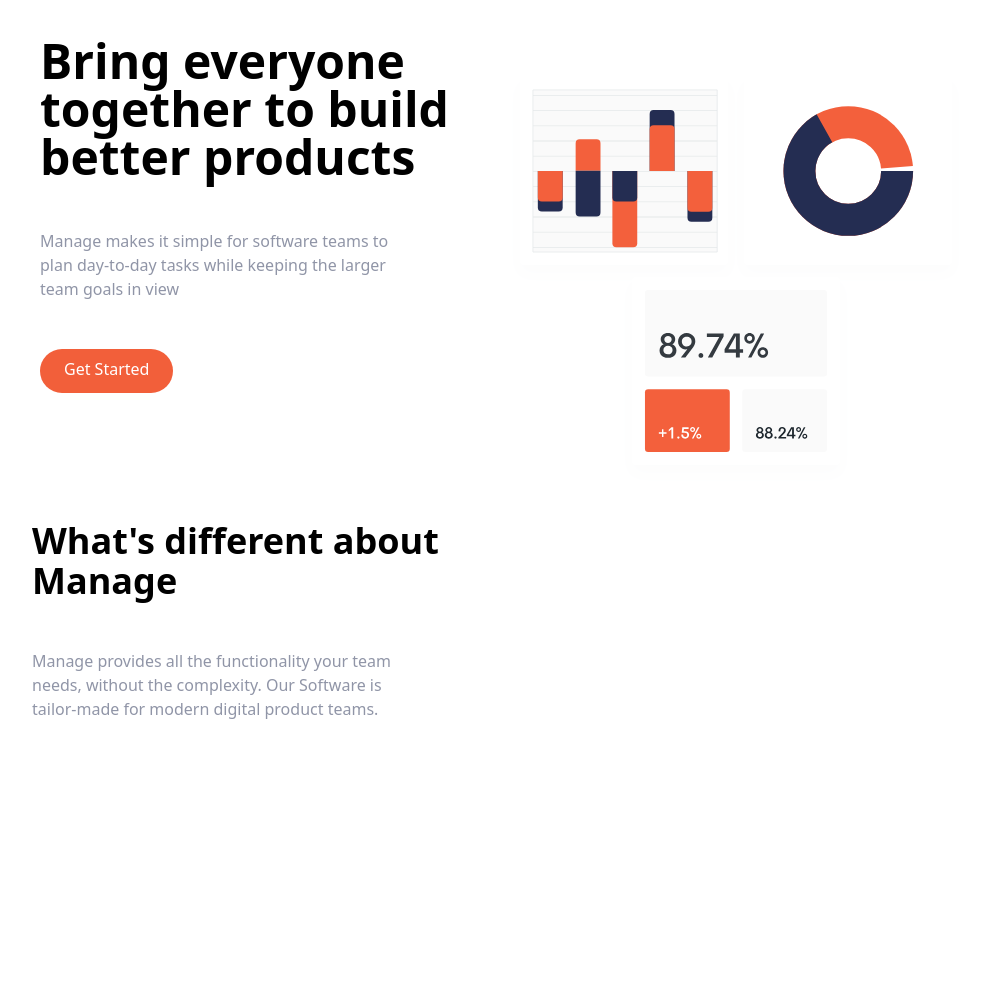
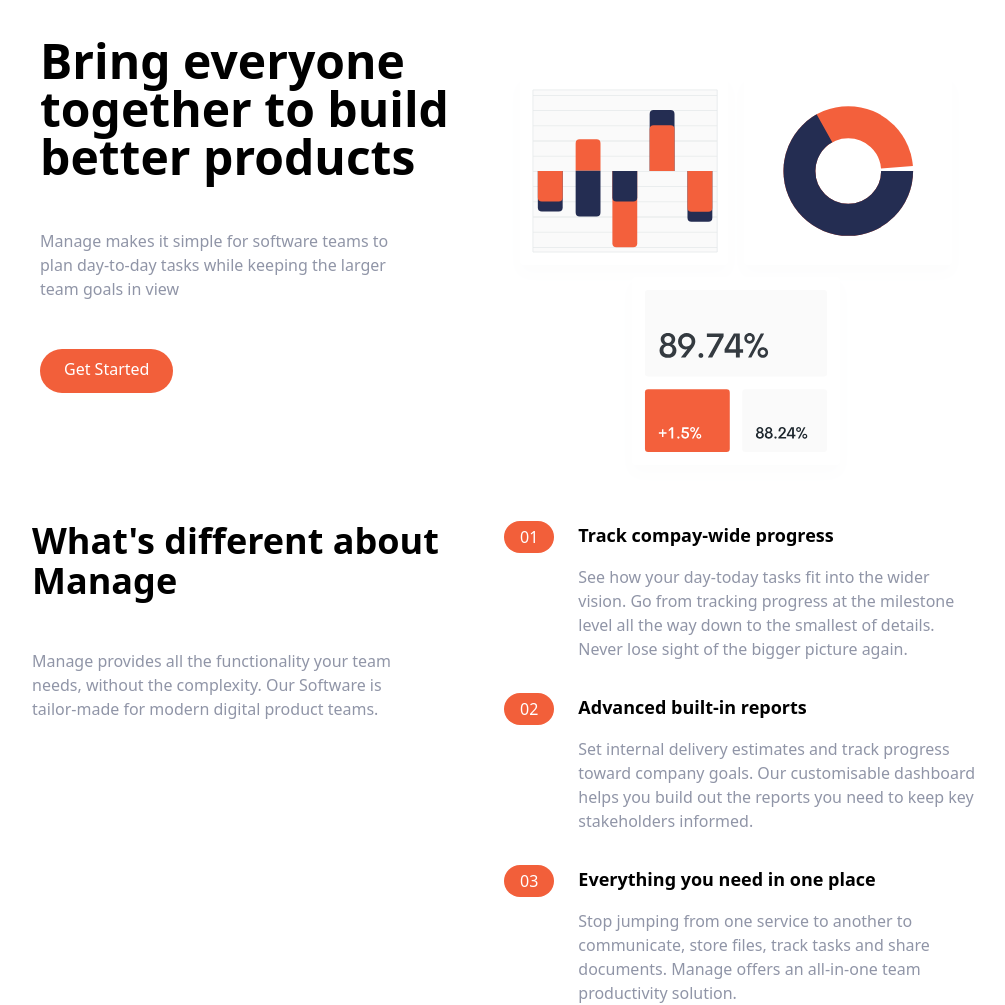
Before and after one commit to atimapreandrew/manage-landing-page, a website: page index.html in a window 1280 px wide. Shown: the part 95-1100 px from the top of the page, without its empty margins (136-1141 px from the left). Before the commit the page ends 816 px from the top, so only its background shows below. Drawn offline with Linux system fonts and the light colour scheme.

Commit message:
Tailwindcss Manage Landing Page

```diff
--- a/index.html
+++ b/index.html
@@ -84,8 +84,105 @@
         </div>
 
         <!-- Numbered List -->
-        <div class=""></div>
+        <div class="flex flex-col space-y-8 md:w-1/2">
+          <!-- List Item 1 -->
+          <div
+            class="flex flex-col space-y-3 md:space-y-0 md:space-x-6 md:flex-row"
+          >
+            <!-- Heading -->
+            <div class="rounded-l-full bg-brightRedSupLight md:bg-transparent">
+              <div class="flex items-center space-x-2">
+                <div
+                  class="px-4 py-2 text-white rounded-full bg-brightRed md:py-1"
+                >
+                  01
+                </div>
+                <h3 class="text-base font-bold md:mb-4 md:hidden">
+                  Trade company-wide progress
+                </h3>
+              </div>
+            </div>
+            <div>
+              <h3 class="hidden mb-4 text-lg font-bold md:block">
+                Track compay-wide progress
+              </h3>
+              <p class="text-darkGrayishBlue">
+                See how your day-today tasks fit into the wider vision. Go from
+                tracking progress at the milestone level all the way down to the
+                smallest of details. Never lose sight of the bigger picture
+                again.
+              </p>
+            </div>
+          </div>
+
+          <!-- List Item 2 -->
+          <div
+            class="flex flex-col space-y-3 md:space-y-0 md:space-x-6 md:flex-row"
+          >
+            <!-- Heading -->
+            <div class="rounded-l-full bg-brightRedSupLight md:bg-transparent">
+              <div class="flex items-center space-x-2">
+                <div
+                  class="px-4 py-2 text-white rounded-full bg-brightRed md:py-1"
+                >
+                  02
+                </div>
+                <h3 class="text-base font-bold md:mb-4 md:hidden">
+                  Advanced built-in reports
+                </h3>
+              </div>
+            </div>
+            <div>
+              <h3 class="hidden mb-4 text-lg font-bold md:block">
+                Advanced built-in reports
+              </h3>
+              <p class="text-darkGrayishBlue">
+                Set internal delivery estimates and track progress toward
+                company goals. Our customisable dashboard helps you build out
+                the reports you need to keep key stakeholders informed.
+              </p>
+            </div>
+          </div>
+
+          <!-- List Item 3 -->
+          <div
+            class="flex flex-col space-y-3 md:space-y-0 md:space-x-6 md:flex-row"
+          >
+            <!-- Heading -->
+            <div class="rounded-l-full bg-brightRedSupLight md:bg-transparent">
+              <div class="flex items-center space-x-2">
+                <div
+                  class="px-4 py-2 text-white rounded-full bg-brightRed md:py-1"
+                >
+                  03
+                </div>
+                <h3 class="text-base font-bold md:mb-4 md:hidden">
+                  Everything you need in one placAdvance built-in reportse
+                </h3>
+              </div>
+            </div>
+            <div>
+              <h3 class="hidden mb-4 text-lg font-bold md:block">
+                Everything you need in one place
+              </h3>
+              <p class="text-darkGrayishBlue">
+                Stop jumping from one service to another to communicate, store
+                files, track tasks and share documents. Manage offers an
+                all-in-one team productivity solution.
+              </p>
+            </div>
+          </div>
+        </div>
       </div>
     </section>
+
+    <!-- Testimonials -->
+    <section id="testimonials">
+      <!-- Container -->
+      <div class=""></div>
+    </section>
+
+    <!-- Footer -->
+    <footer></footer>
   </body>
 </html>
```
Also changed, not shown: css/main.css.
